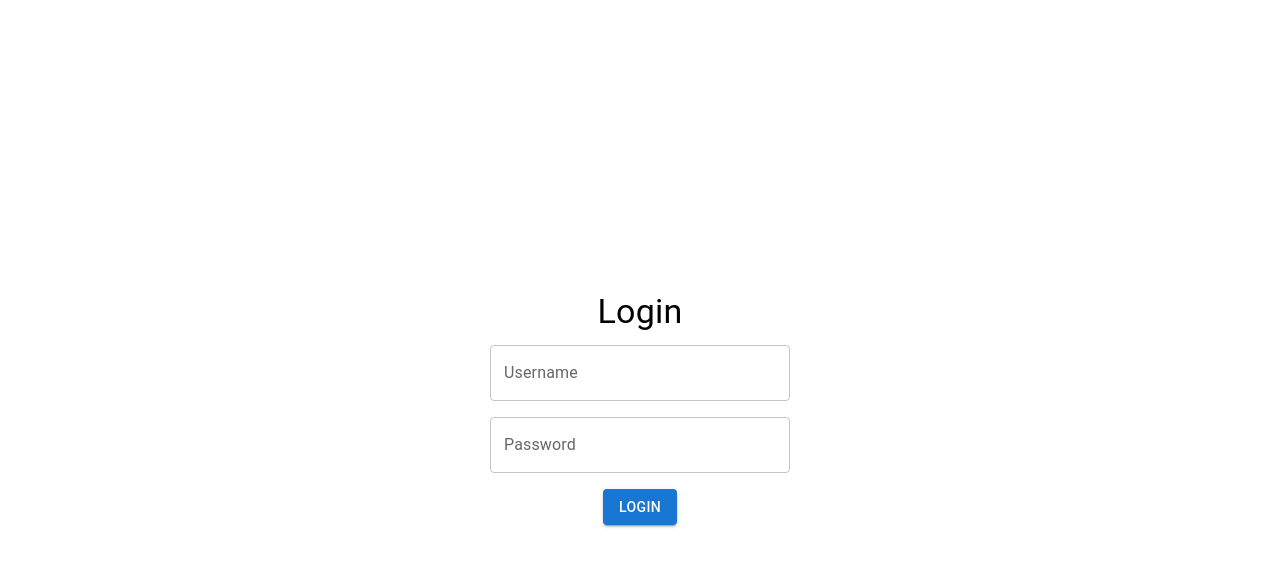
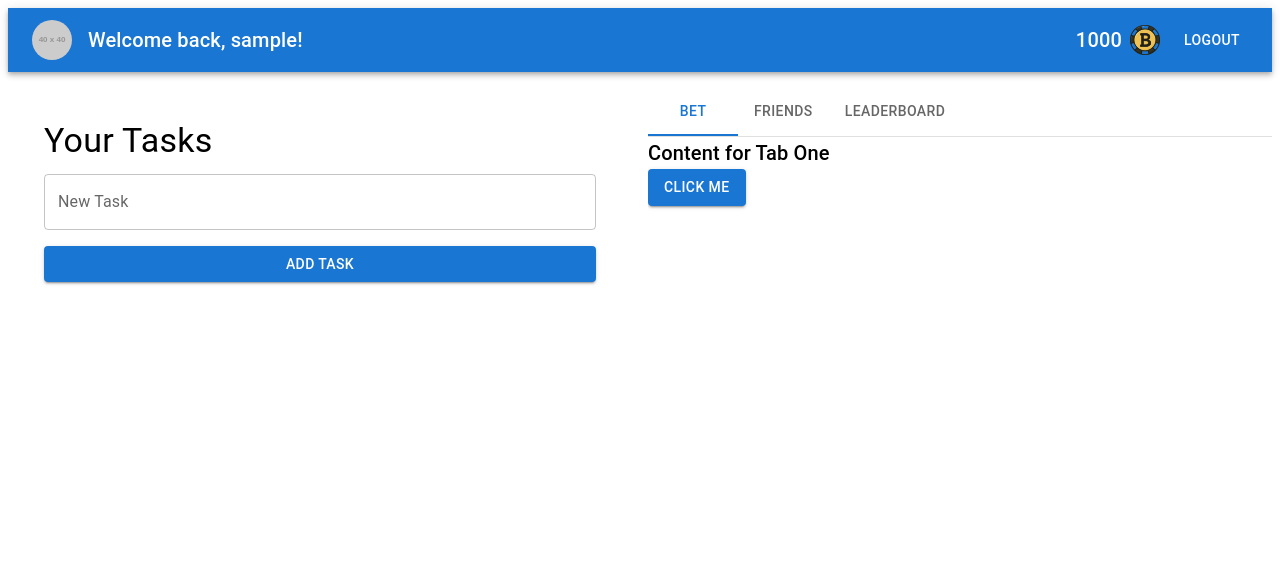
Before and after one commit to DaveyNavy/LA-Hacks-2025, a React (Vite) app: page /app in a window 1280 px wide. Shown: the top 566 px of the page. Built offline with nearby package versions, Linux system fonts and the light colour scheme; sample sign-in values are in the browser's storage.

Commit message:
login-app inter routing finished

```diff
--- a/src/Login.jsx
+++ b/src/Login.jsx
@@ -1,5 +1,7 @@
 import React, { useState } from 'react';
 import { Box, TextField, Button, Typography } from '@mui/material';
+import Globaler from './global';
+import { useNavigate } from 'react-router-dom';
 
 async function getToken(user, pass) {
     const data = await fetch("http://localhost:3000/api/users/login", {
@@ -20,27 +22,27 @@ async function getToken(user, pass) {
     return response["token"];
 }
 
-function Login({ onLoginSuccess }) {
+function Login() {
     const [user, setUsername] = useState('');
     const [pass, setPassword] = useState('');
     const [error, setError] = useState('');
+    const navigate = useNavigate();
 
     const handleLogin = async () => {
         if (user && pass) {
             try {
                 const token = await getToken(user, pass);
 
-                // Save the token in localStorage or sessionStorage
-                localStorage.setItem("token", token);
-
-                // Call the parent function to indicate successful login
-                onLoginSuccess(user);
+                // Login:
+                Globaler.login(user, token)
+                navigate('/app');
 
                 // Reset any error messages
                 setError('');
             } catch (err) {
                 // Handle login failure
                 setError('Login failed. Please check your credentials.');
+                console.log(err);
             }
         } else {
             setError('Please enter both username and password');
--- a/src/app.jsx
+++ b/src/app.jsx
@@ -2,32 +2,31 @@ import React, { useState } from 'react';
 import { AppBar, Toolbar, Typography, IconButton, Button, Box } from '@mui/material';
 import Tasks from './Tasks.jsx';
 import TabSelector from './TabSelector.jsx';
-import Login from './login.jsx'; // idk why but this has to be lowercase or it mf explodes
+import Globaler from './global.jsx';
+import { useNavigate } from 'react-router-dom';
+
 
 function App() {
-    const [isLoggedIn, setIsLoggedIn] = useState(false);
-    const [username, setUsername] = useState('');
-    const [currency, setCurrency] = useState(1000); // example currency amount
-
-    const handleLoginSuccess = (enteredUsername) => {
-        setUsername(enteredUsername);
-        setIsLoggedIn(true);
+    // Login routing:
+    const navigate = useNavigate();
+    const goToLogin = () => {
+        navigate('/login');
     };
-
+    React.useEffect(() => {
+        if (!Globaler.isLoggedIn) {
+            goToLogin();
+        }
+    }, []);
     const handleLogout = () => {
-        setUsername('');
-        setIsLoggedIn(false);
+        Globaler.logout();
+        goToLogin();
     };
-
+    // Profile routing:
     const handleProfileClick = () => {
         console.log('Profile clicked');
     };
 
     return (
-        <div>
-            {!isLoggedIn ? (
-                <Login onLoginSuccess={handleLoginSuccess} />
-            ) : (
         <>
             <AppBar position="static">
                 <Toolbar sx={{ justifyContent: 'space-between' }}>
@@ -41,14 +40,14 @@ function App() {
                             />
                         </IconButton>
                         <Typography variant="h6" sx={{ ml: 2 }}>
-                                    Welcome back{username ? `, ${username}!` : '!'}
+                            Welcome back{Globaler.username ? `, ${Globaler.username}!` : '!'}
                         </Typography>
                     </Box>
 
                     {/* RIGHT side */}
                     <Box sx={{ display: 'flex', alignItems: 'center' }}>
                         <Typography variant="h6" sx={{ mr: 1 }}>
-                                    {currency}
+                            {Globaler.currency}
                         </Typography>
                         <img
                             src="src/assets/betcoin.png" // placeholder coin image
@@ -72,8 +71,6 @@ function App() {
                 </div>
             </div>
         </>
-            )}
-        </div>
     );
 }
 
--- /dev/null
+++ b/src/global.jsx
@@ -0,0 +1,47 @@
+class Global {
+    constructor() {
+        if (!Global.instance) {
+            this.isLoggedIn = false;
+            this.jwt = null;
+            this.username = '';
+            this.currency = 1000; // example currency amount
+            Global.instance = this;
+
+            // Load from localStorage if available
+            const storedToken = localStorage.getItem("token");
+            const storedUsername = localStorage.getItem("username");
+            const storedIsLoggedIn = localStorage.getItem("isLoggedIn") === 'true';
+            const storedCurrency = localStorage.getItem("currency");
+
+            if (storedToken) {
+                this.jwt = storedToken;
+                this.isLoggedIn = storedIsLoggedIn;
+                this.username = storedUsername;
+                this.currency = storedCurrency ? parseInt(storedCurrency, 10) : this.currency;
+            }
+        }
+        return Global.instance;
+    }
+
+    login(user, token) {
+        this.isLoggedIn = true;
+        this.username = user;
+        this.jwt = token;
+
+        localStorage.setItem("token", token);
+        localStorage.setItem("username", user);
+        localStorage.setItem("isLoggedIn", true);
+        localStorage.setItem("currency", this.currency);
+    }
+
+    logout() {
+        this.isLoggedIn = false;
+        this.username = '';
+        this.jwt = null;
+        localStorage.clear();
+    }
+}
+
+const Globaler = new Global();
+
+export default Globaler;
```
Lines whose indentation alone changed are shown as unchanged.
